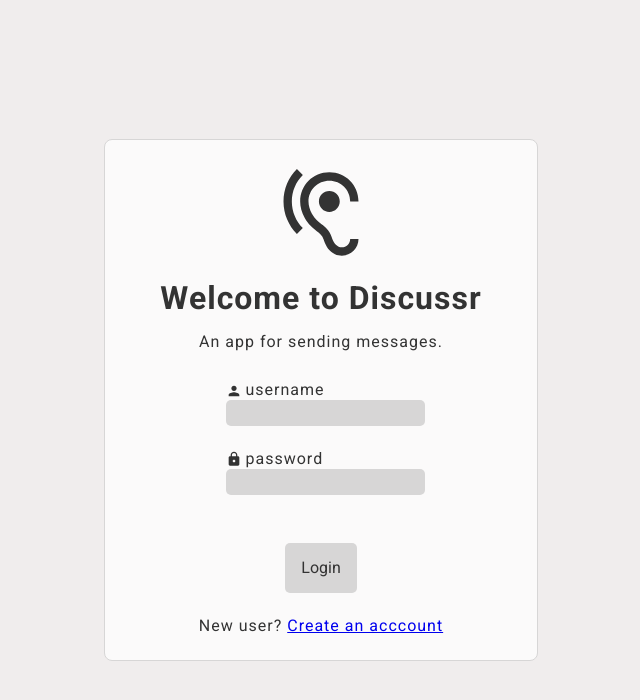
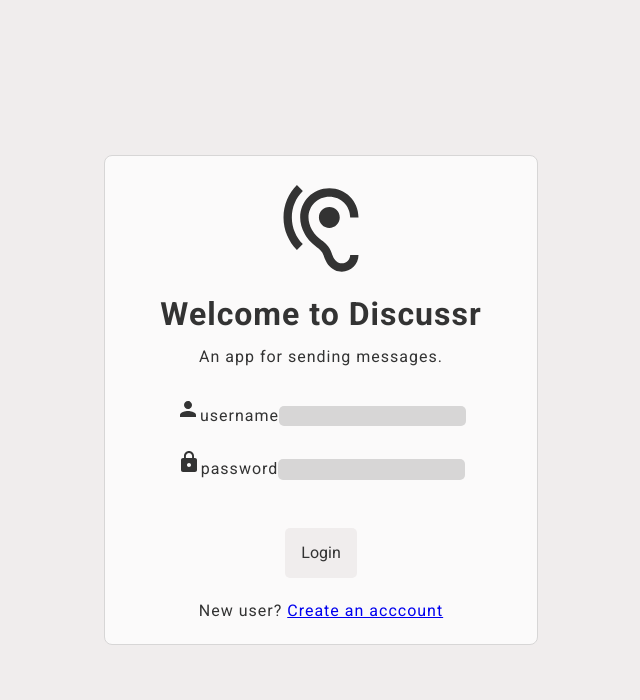
Before and after one commit to dave-forbes/messaging-app, a React (Vite) app in the folder frontend/: page / in a window 1280 px wide. Shown: the top 700 px of the page, without its empty margins (319-959 px from the left). Built offline with nearby package versions, Linux system fonts and the light colour scheme; no server answers.

Commit message:
move button and inout group styles to global

```diff
--- a/frontend/src/components/Login/Login.module.scss
+++ b/frontend/src/components/Login/Login.module.scss
@@ -8,10 +8,6 @@
   align-items: center;
   flex-direction: column;
   text-align: center;
-
-  button {
-    background-color: var(--secondary-color);
-  }
 }
 
 .appDescription {
@@ -45,25 +41,6 @@
   align-items: center;
 }
 
-.inputGroup {
-  label {
-    font-size: variables.$base-font-size;
-    display: flex;
-    align-items: center;
-    gap: variables.$spacing-xs;
-    svg {
-      width: variables.$base-font-size;
-      height: variables.$base-font-size;
-    }
-  }
-  input {
-    font-size: variables.$base-font-size;
-    padding: variables.$spacing-xs;
-    width: 100%;
-  }
-
-}
-
 @media (max-width: 1200px) {
   .loginFormContainer {
     width: 40%;
```
